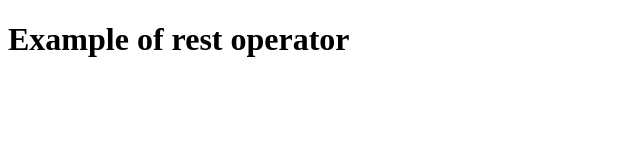
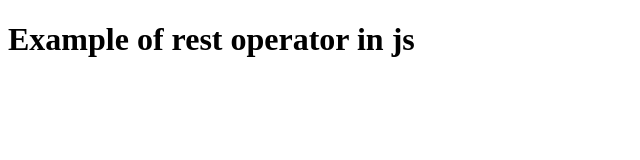
Before and after one commit to LalitEway/My-app, a plain HTML site: page kuldeep.html in a window 1280 px wide. Shown: the whole page, without its empty margins (0-640 px from the left). Drawn offline with Linux system fonts and the light colour scheme.

Commit message:
----- add title -----

```diff
--- a/kuldeep.html
+++ b/kuldeep.html
@@ -7,7 +7,7 @@
     <title>Document</title>
 </head>
 <body>
-    <h1>Example of rest operator </h1>
+    <h1>Example of rest operator in js</h1>
     <script>
 
         function function1(a,...b){
```
